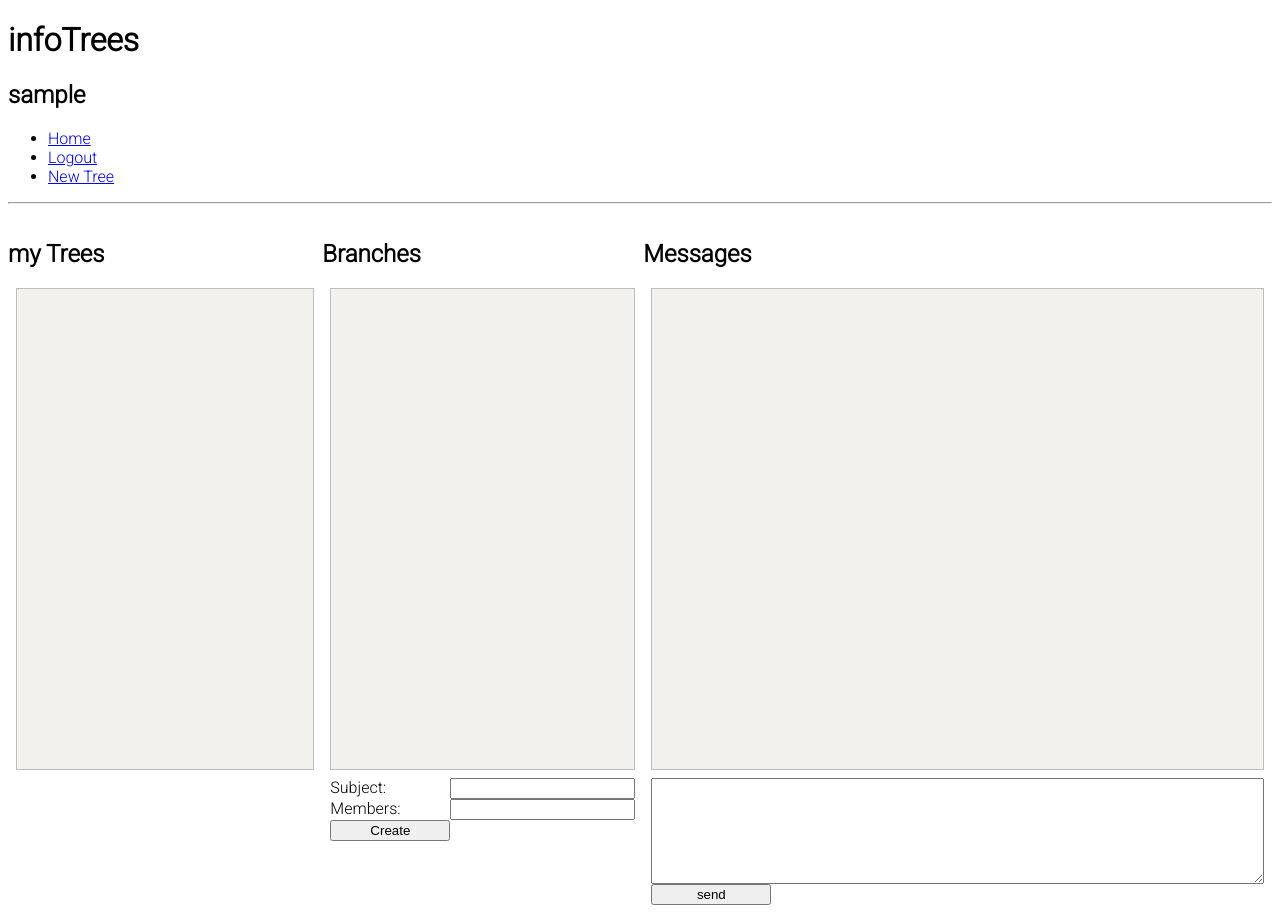
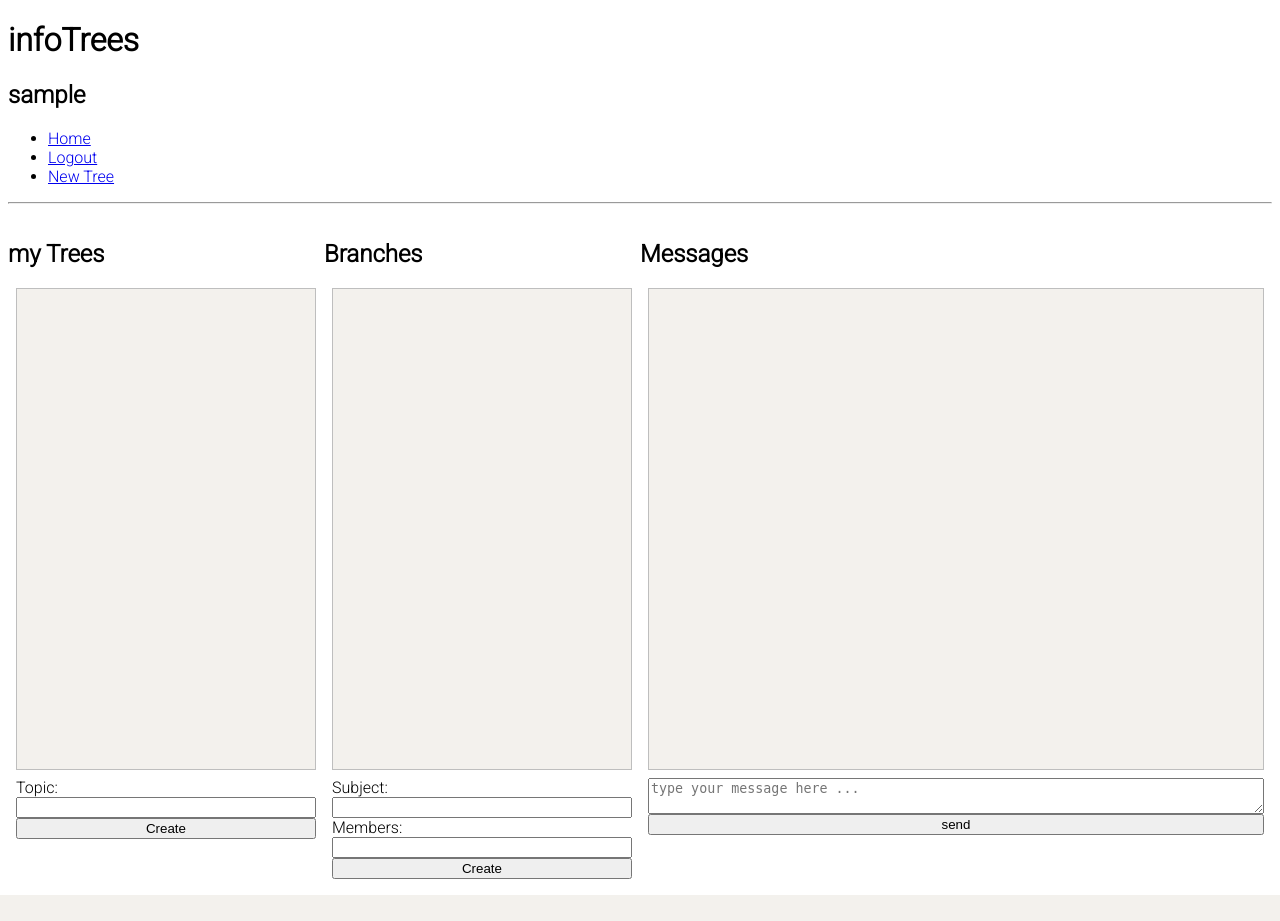
Before and after one commit to pxp888/infotree, a Django app: page / in a window 1280 px wide. After the commit the page ends 895 px from the top, so only its background shows below. Run offline with Django 4.2, Linux system fonts and the light colour scheme; the visitor is signed in with stand-in values (Sample User, id 1); data that the repository does not hold is empty.

Commit message:
add forms for trees, branches and nodes.

```diff
--- a/forest/templates/forest/home.html
+++ b/forest/templates/forest/home.html
@@ -15,11 +15,18 @@
             <div class="treelist itemlist">
                 {% for tree in trees %}
                     <div class="listitem tree">
-                        <p>{{ tree.topic }}</p>
+                        <p class="tree_topic">{{ tree.topic }}</p>
                         <p class="tree_id">{{ tree.id }}</p>
                     </div>
                 {% endfor %}
             </div>
+
+            <form action="POST" class="treeform genericForm2">
+                {% csrf_token %}
+                <label for="Topic">Topic: </label>
+                <input type="text" name="Topic" id="tree_topic_input">
+                <input type="submit" value="Create">
+            </form>
         </div>
 
         <div>
@@ -33,12 +40,12 @@
                     </div>
                 {% endfor %}
             </div>
-            <form action="POST" class="branchform genericForm1">
+            <form action="POST" class="branchform genericForm2">
                 {% csrf_token %}
                 <label for="Subject">Subject: </label>
-                <input type="text" name="Subject">
+                <input type="text" name="Subject" id="branch_subject_input">
                 <label for="Members">Members: </label>
-                <input type="text" name="Members">
+                <input type="text" name="Members" id="branch_members_input">
                 <input type="submit" value="Create">
             </form>
         </div>
@@ -58,9 +65,9 @@
                 {% endfor %}
             </div>
 
-            <form action="POST" class="quickreplyform genericForm1">
+            <form action="POST" class="quickreplyform genericForm2">
                 {% csrf_token %}
-                <textarea name="Body" id="Body"></textarea>
+                <textarea name="Body" id="Body" placeholder="type your message here ..."></textarea>
                 <input type="submit" value="send">
             </form>
         </div>
--- a/forest/views.py
+++ b/forest/views.py
@@ -11,7 +11,8 @@ funcs = {}
 # Create your views here.
 def homepage(request):
     if not request.user.is_authenticated:
-        return render(request, 'forest/landing.html')
+        # return render(request, 'forest/landing.html')
+        return redirect('/')
 
     if request.method == 'POST':
         ptype = request.POST.get('ptype')
@@ -37,9 +38,6 @@ def homepage(request):
     for tree in myBranches.values():
         myTrees[tree.tree.id] = tree.tree
 
-    # unread = Branch.objects.filter(target__target=request.user, target__read=False)
-    # print(unread)
-
     context = {
         'trees':myTrees.values(),
         }
@@ -49,7 +47,7 @@ def homepage(request):
 
 def compose(request):
     if not request.user.is_authenticated:
-        return render(request, 'forest/landing.html')
+        return redirect('/')
 
     if request.method == 'POST':
         topic = request.POST.get('Topic')
@@ -94,6 +92,8 @@ def makeTargets(node, branch):
             cache.delete(f'status_{member}')
 
 
+
+'''AJAX functions'''
 
 def get_branches(request):
     tree_id = int(request.POST.get('tree_id'))
--- a/static/css/style.css
+++ b/static/css/style.css
@@ -3,10 +3,12 @@ body {
     /* background-color: rgb(243, 241, 237); */
 }
 
+
 .genericForm1 {
     display: grid;
     grid-template-columns: 120px 1fr;
     margin: .5rem;
+    align-items: baseline;
 }
 
 .genericForm1 textarea {
@@ -17,11 +19,14 @@ body {
 
 .genericForm1 label {
     grid-column-start: 1;
+    font-size: 14px;
 }
 
 .genericForm2 {
     display: flex;
     flex-direction: column;
+
+    margin: .5rem;
 }
 
 
@@ -63,7 +68,9 @@ body {
     margin: 0;
 }
 
-
+.listitem.selected {
+    background-color: rgb(235, 235, 235);
+}
 
 
 
--- a/static/js/home.js
+++ b/static/js/home.js
@@ -9,6 +9,11 @@ function treeClicked(event) {
         target = target.parentElement;
     }
     let tree_id = target.querySelector('.tree_id').innerHTML;
+
+    $('.tree').removeClass('selected');
+    target.classList.toggle('selected');
+
+    $('#tree_topic_input').val(target.querySelector('.tree_topic').innerHTML);
 
     $.ajax({
         url: '/',
@@ -59,7 +64,13 @@ function branchClicked(event) {
         target = target.parentElement;
     }
     let branch_id = target.querySelector('.branch_id').innerHTML;
-    say(branch_id);
+
+    $('.branch').removeClass('selected');
+    target.classList.toggle('selected');
+
+    $('#branch_subject_input').val(target.querySelector('.branch_subject').innerHTML);
+    $('#branch_members_input').val(target.querySelector('.branch_members').innerHTML);
+
 
     $.ajax({
         url: '/',
@@ -139,6 +150,22 @@ function makeNode(response) {
 }
 
 
+// prevent form submission
+$('.treeform').submit(function(event) {
+    event.preventDefault();
+    say('trees!');
+});
+
+$('.branchform').submit(function(event) {
+    event.preventDefault();
+    say('branchie');
+});
+
+$('.quickreplyform').submit(function(event) {
+    event.preventDefault();
+    say('quickie');
+});
+
 
 
 $('.tree').click(treeClicked);
```
